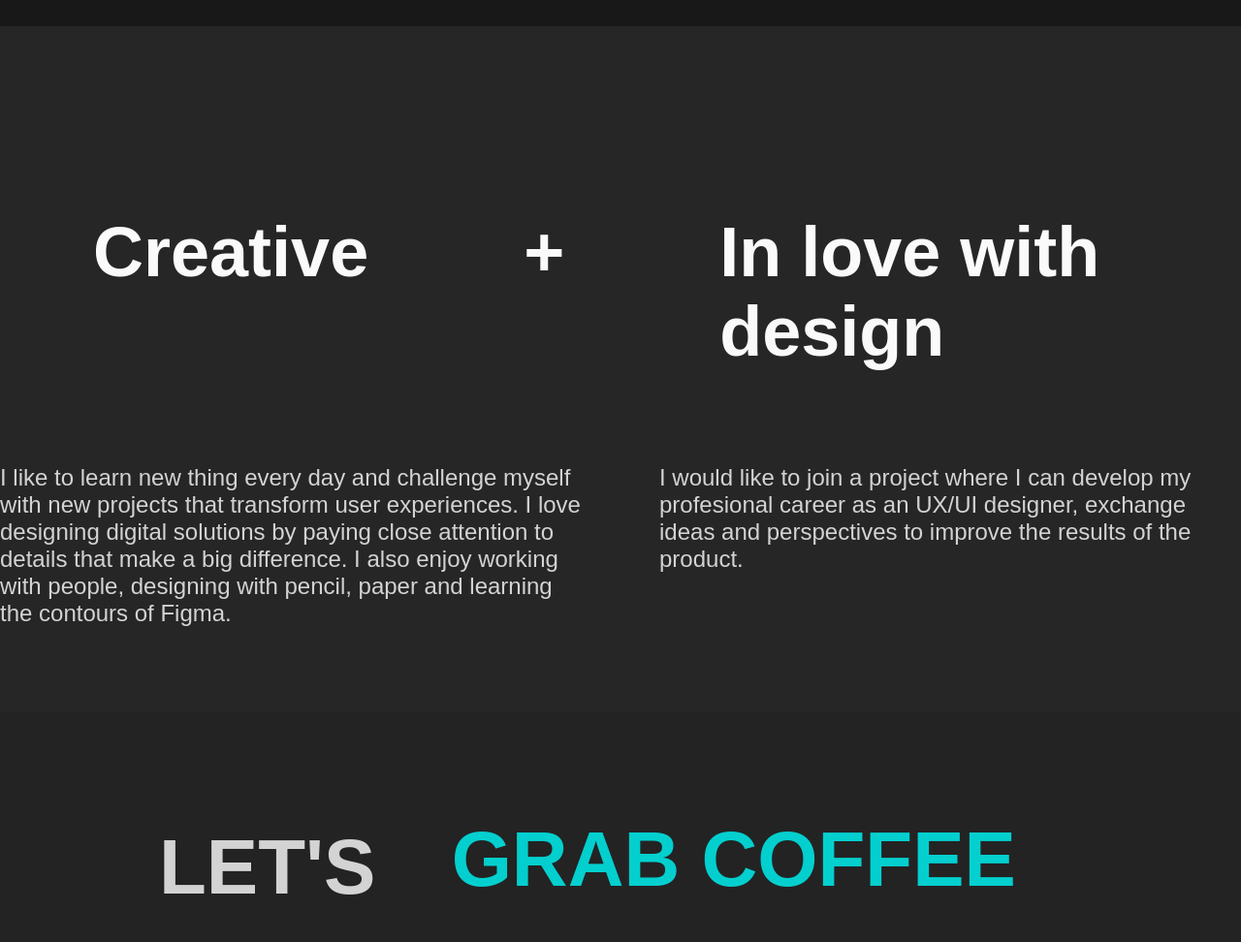
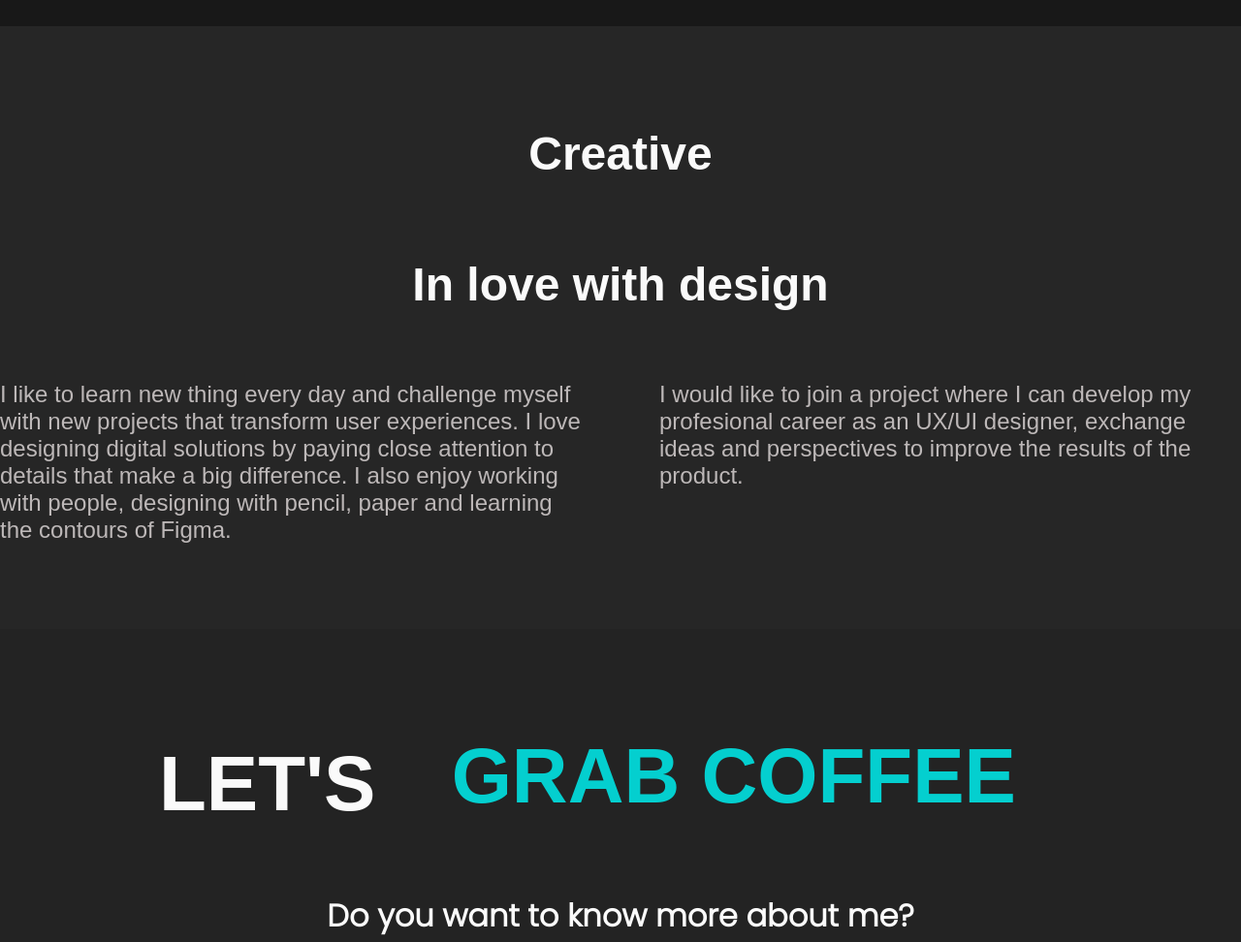
Before and after one commit to stefannivinat/StefanniVinateaUXporfolio, a plain HTML site: page index-2.html in a window 1280 px wide. Shown: the part 1480-2452 px from the top of the page at 97% size. Drawn offline with nearby package versions, Linux system fonts and the light colour scheme.

Commit message:
Add files via upload

```diff
--- a/css/style.css
+++ b/css/style.css
@@ -253,7 +253,7 @@ main .text h4{
     font-family:'Poppins', sans-serif;
     font-size: 1em;
     font-weight:lighter;
-    color: #FAFAFA;
+    color: #bdb8b8;
     font-weight: lighter;
     text-align:left;
     margin-left: 32px;
@@ -378,13 +378,14 @@ main .text button:hover{
     font-weight:500;
 }
 .layout h4{
-    color: #d3d3d3;
+    color: #bdb8b8;
 }
 
 .layout h3{
     color:#d3d3d3;
     font-weight: 600;
     padding-top: 40px;
+
 }
 
 
@@ -743,7 +744,7 @@ main .text button:hover{
 .sec-container h3{
     font-family: 'Poppins';
     font-size: 16px;
-    color: #d3d3d3;
+    color: #FAFAFA;
     padding-top: 16px;
 }
 
--- a/css/style2.css
+++ b/css/style2.css
@@ -219,7 +219,7 @@ h4{
 }
 
 p{
-    color: #d3d3d3;
+    color: #bdb8b8;
 }
 
 .skills-container{
@@ -450,8 +450,12 @@ p{
 .sec-container h3{
     font-family: 'Poppins';
     font-size: 16px;
-    color: #d3d3d3;
+    color: #FAFAFA;
     padding-top: 16px;
+}
+
+.sec-container P{
+    color: #FAFAFA;
 }
 
 
@@ -801,27 +805,29 @@ footer .footer{
         flex-direction: column;
         background-color: #262626;
         align-items: center;
-        justify-content: center;
+        justify-content:flex-start;
         width: 100%;
-
+       text-align: left;
     }
 
     .creative{
         display: flex;
-        flex-direction: row;
-        font-size: 3rem;
-        padding-top: 7rem;
-        padding-bottom: 1rem;
-        justify-content: space-around;
-        align-items: flex-start;
-        max-width: 1400px;
+        flex-direction: column;
+        font-size: 2rem;
+        padding-top: 4rem;
+        padding-bottom: 2rem;
+        justify-content:flex-start;
+        align-items: center;
+        text-align: left;
+        max-width: 100%
+
 
 
     }
 
     .creative h2{
         color: #FAFAFA;
-        margin: 80px;
+        margin: 40px;
     }
 
 
--- a/index-2.html
+++ b/index-2.html
@@ -145,7 +145,7 @@
         <div class="parte-dos" data-aos="zoom-in">
             <div class="creative">
                 <h2>Creative</h2>
-                <h2>+</h2>
+
                 <h2>In love with design</h2>
 
             </div>
```
